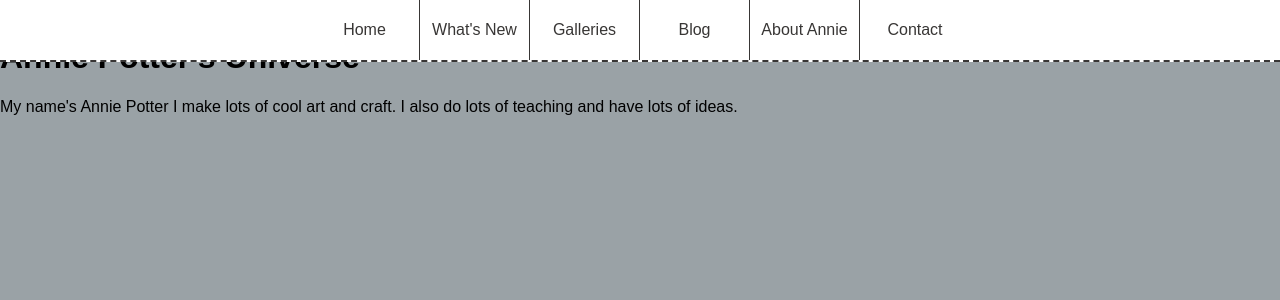
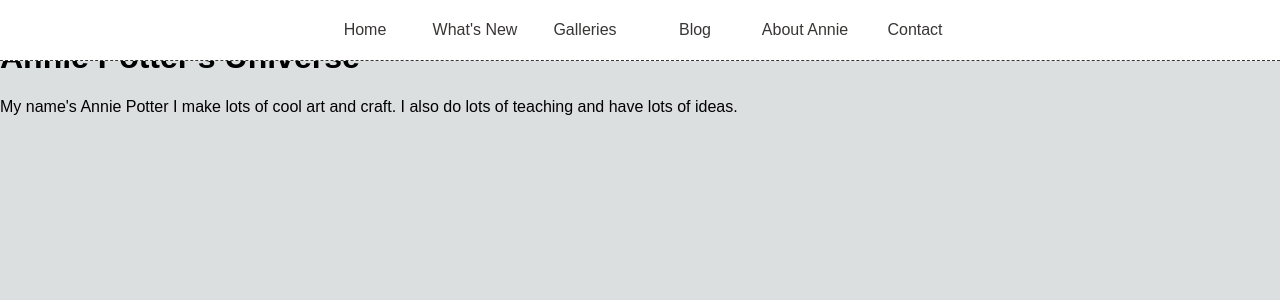
Before and after one commit to dangerdak/apuniverse, a Django app: page / in a window 1280 px wide. Shown: the top 300 px of the page. Run offline with Django 3.2, Linux system fonts and the light colour scheme; some libraries are stand-ins or nearby versions.

Commit message:
Some styling changes

```diff
--- a/apuniverse/static/css/apuniverse.css
+++ b/apuniverse/static/css/apuniverse.css
@@ -1,5 +1,5 @@
 body {
-	background: #9aa2a6;
+	background: #dcdfdf;
 }
 
 #main-nav {
@@ -8,7 +8,7 @@ body {
 	background: #fff;
 	position: fixed;
 	top: 0;
-	border-bottom: 2px dashed #383635;
+	border-bottom: 1px dashed #383635;
 }
 #main-nav ul {
 	padding: 0;
@@ -28,11 +28,10 @@ body {
 	text-decoration: none;
 	line-height: 60px;
 }
+#main-nav a:hover {
+	font-weight: bold;
+}
 #main-nav li a {
-	border-right: 1px solid #383635;
-	-moz-box-sizing: border-box;
-	-webkit-box-sizing: border-box;
-	box-sizing: border-box;
 }
 #main-nav li:last-child a {
 	border-right: 0;
```
